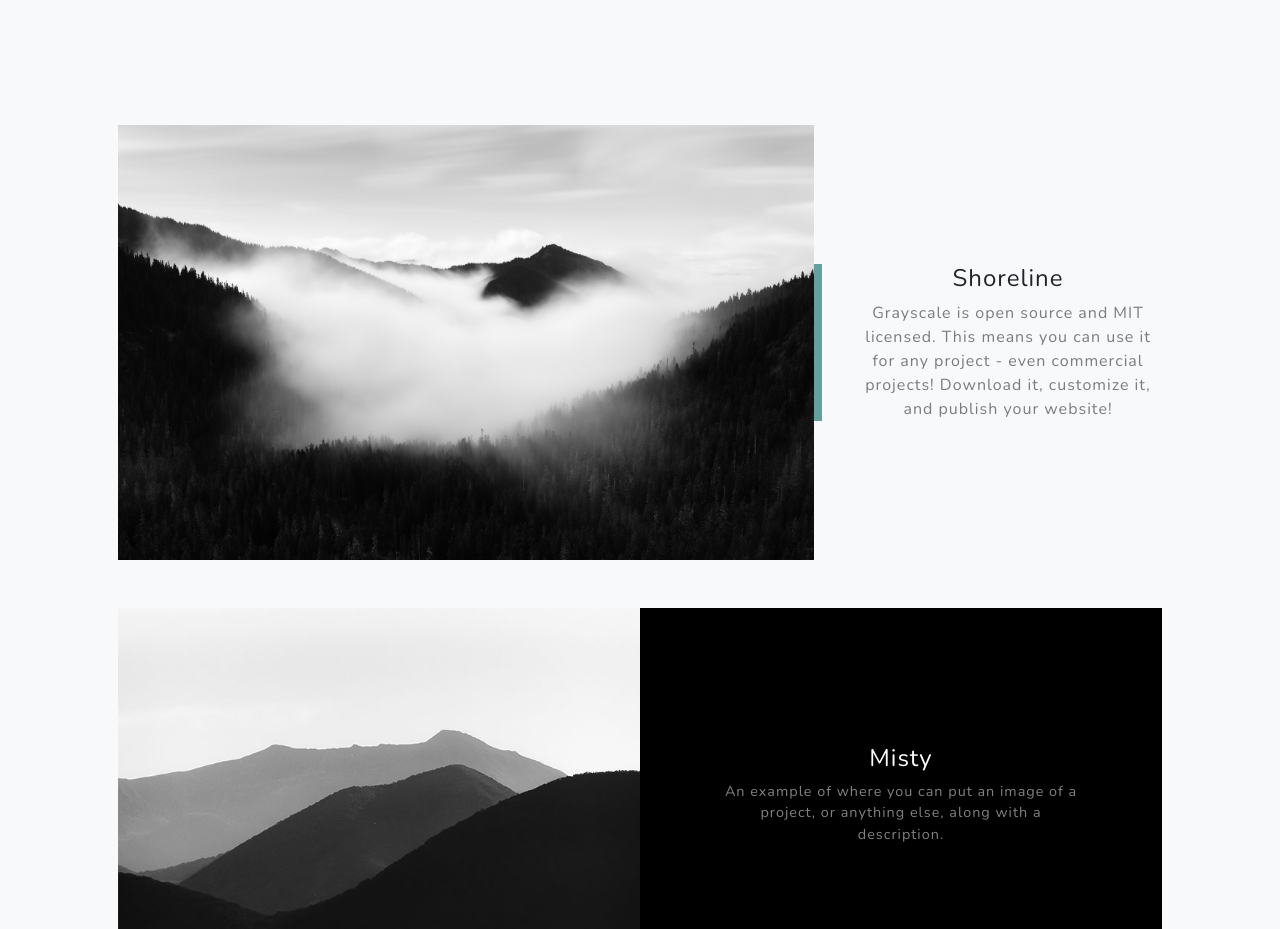
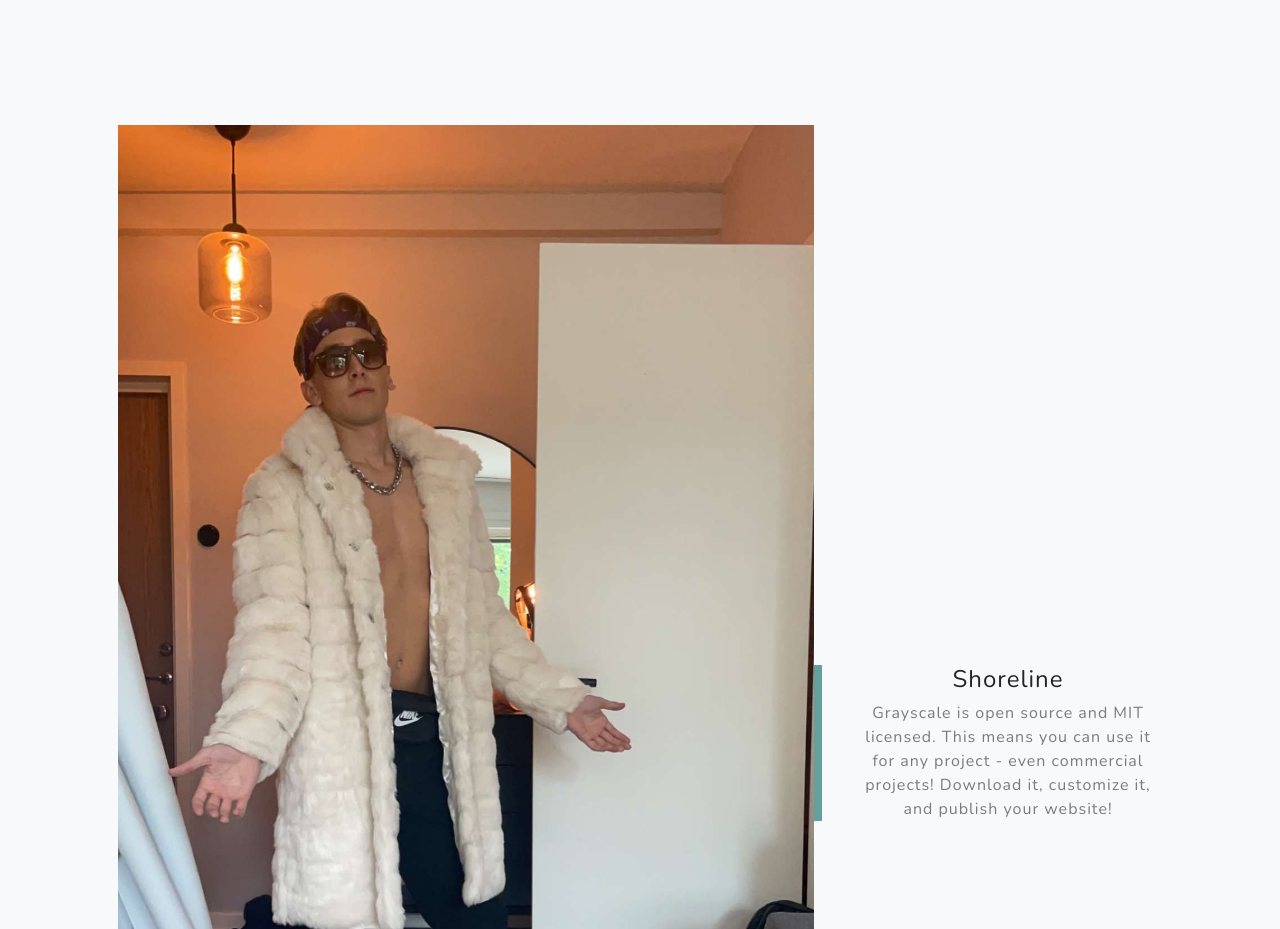
Before and after one commit to 01Albin/01Albin.github.io, a plain HTML site: page index.html in a window 1280 px wide. Shown: the part 1480-2409 px from the top of the page. Drawn offline with nearby package versions, Linux system fonts and the light colour scheme; files whose address does not match are found by name.

Commit message:
Update index.html

```diff
--- a/index.html
+++ b/index.html
@@ -65,7 +65,7 @@
             <div class="container px-4 px-lg-5">
                 <!-- Featured Project Row-->
                 <div class="row gx-0 mb-4 mb-lg-5 align-items-center">
-                    <div class="col-xl-8 col-lg-7"><img class="img-fluid mb-3 mb-lg-0" src="bg-masthead.jpg" alt="..." /></div>
+                    <div class="col-xl-8 col-lg-7"><img class="img-fluid mb-3 mb-lg-0" src="IMG_2019.jpg" alt="..." /></div>
                     <div class="col-xl-4 col-lg-5">
                         <div class="featured-text text-center text-lg-left">
                             <h4>Shoreline</h4>
```
